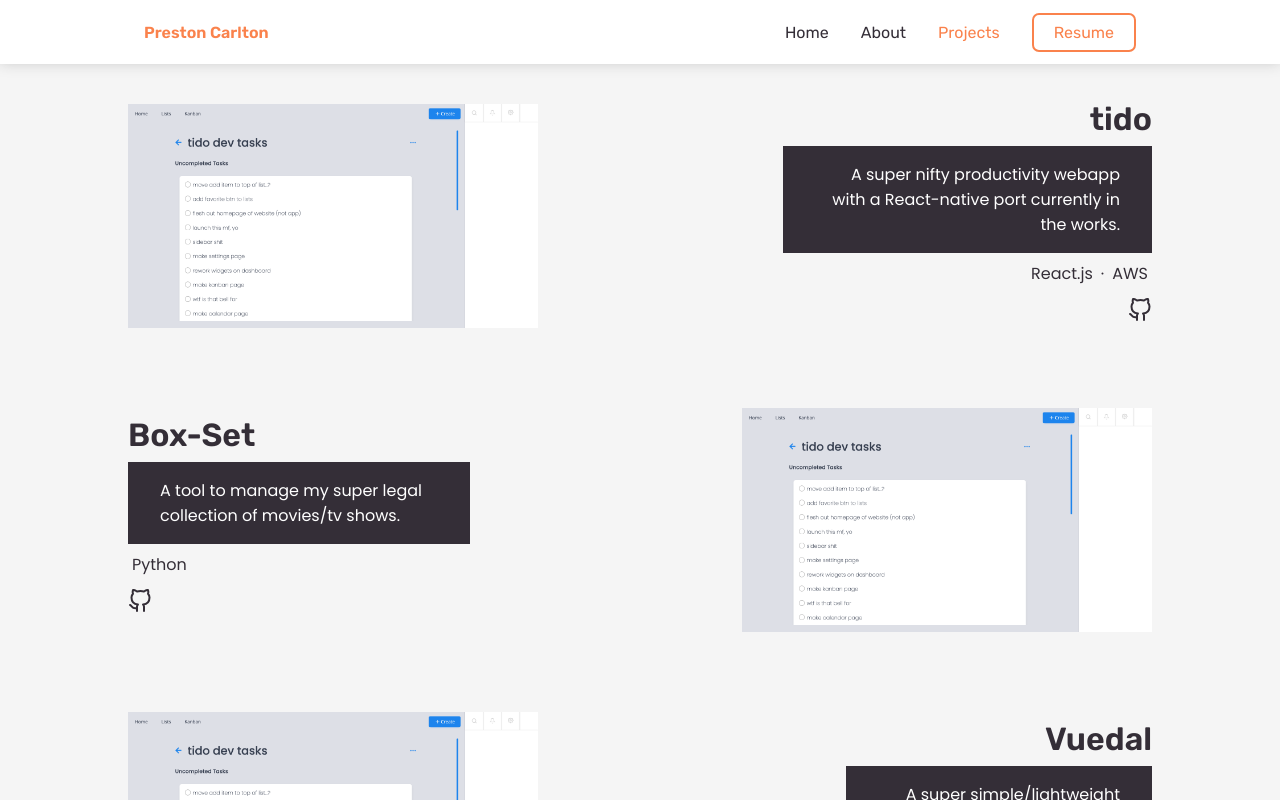
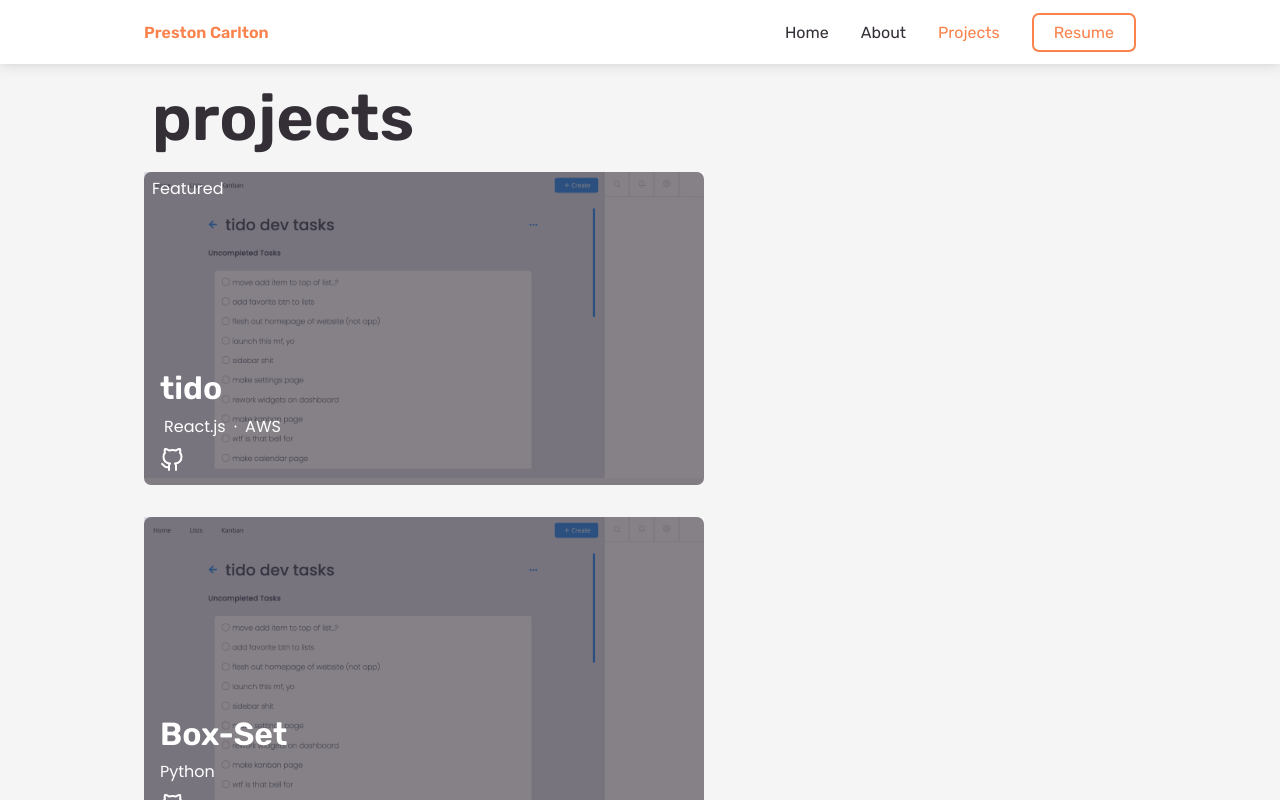
Before and after one commit to prescarlton/portfolio-old, a React (Create React App) app: page /projects in a window 1280 px wide. Shown: the top 800 px of the page. Built offline with nearby package versions, Linux system fonts and the light colour scheme.

Commit message:
little bit of work on projects page

```diff
--- a/src/components/atoms/ProjectCard.js
+++ b/src/components/atoms/ProjectCard.js
@@ -4,10 +4,11 @@ import { Link } from 'react-router-dom';
 const ProjectCard = (props) => {
     return (
         <div className='projectCard'>
-            <img className='projectCard__thumb' src={require(`./../../img/${props.id}_screenshot.png`).default} />
+            <div className='projectCard__thumbWrapper'>
+                <img className='projectCard__thumb' src={require(`./../../img/${props.id}_screenshot.png`).default} />
+            </div>
             <div className='projectCard__content'>
                 <h1>{props.name}</h1>
-                <p>{props.description}</p>
                 <ul>
                     {props.tags.map(tag => {
                         return (
@@ -21,6 +22,9 @@ const ProjectCard = (props) => {
                 <a target='_blank' href={`https://www.github.com/${props.links.github}`}>
                     <FiGithub className='projectCard__icon' />
                 </a>
+                {props.featured && (
+                    <div className='projectCard__featuredBanner'>Featured</div>
+                )}
             </div>
         </div>
     )
--- a/src/components/pages/Projects.js
+++ b/src/components/pages/Projects.js
@@ -1,4 +1,5 @@
 import React from 'react';
+import { NavLink } from 'react-router-dom';
 import ProjectCard from '../atoms/ProjectCard';
 
 const projectList = [
@@ -12,7 +13,8 @@ const projectList = [
         ],
         links: {
             github: 'prescarlton/tido'
-        }
+        },
+        featured: true
     },
     {
         name: 'Box-Set',
@@ -54,13 +56,15 @@ const projectList = [
 const Projects = () => {
     return (
         <div className='projects'>
+        <h1 className='page-title'>projects</h1>
             <div className='projectList'>
                 {
                     projectList.map(project => (
-                        <ProjectCard {...project} key={project.id}/>
+                        <ProjectCard {...project} key={project.id} />
                     ))
                 }
             </div>
+            <NavLink className='button--text highlight' to='/'>Go Home</NavLink>
         </div>
     )
 }
--- a/src/router/appRouter.js
+++ b/src/router/appRouter.js
@@ -4,7 +4,8 @@ import {
     BrowserRouter as Router,
     Switch,
     Route,
-    Link
+    Link,
+    NavLink
 } from "react-router-dom";
 import MobileNavBar from '../components/molecules/MobileNavBar';
 import NavBar from '../components/molecules/NavBar';
--- a/src/styles/base/_base.scss
+++ b/src/styles/base/_base.scss
@@ -45,15 +45,27 @@ h6 {
     font-family: $body-font;
 }
 
+.page-title {
+    font-size: 4rem;
+    text-align: left;
+    margin:.5rem 0;
+}
+
 .button {
     outline: none;
     border-radius: 7px;
     padding: .5rem 1.25rem;
     transition: .2s all;
     display: inline-block;
+
     &:hover {
         cursor: pointer;
     }
+}
+
+.button--text {
+    @extend .button;
+    text-decoration: underline;
 }
 
 .button--outline {
@@ -90,9 +102,13 @@ h6 {
     height: 100%;
     margin: 0 1.5rem;
 }
+
 @media screen and (min-width: 1224px) {
     .page {
         // width:80%;
         margin: 0 8rem;
     }
+    .page-title {
+
+    }
 }
--- a/src/styles/components/_navbar.scss
+++ b/src/styles/components/_navbar.scss
@@ -60,6 +60,7 @@
     right: 0;
     background-color: white;
     overflow: hidden;
+    z-index: 10;
 }
 
 .navbar__drawer-enter {
--- a/src/styles/components/_projectcard.scss
+++ b/src/styles/components/_projectcard.scss
@@ -1,47 +1,51 @@
-.projectCard {
-    background: none;
-    height: 15rem;
-    margin-bottom: 4rem;
-    // padding: .25rem;
-    display: flex;
-    justify-content: space-between;
-    align-items: center;
-    &__content {
-        display: flex;
-        flex-direction: column;
-        * {
-            margin: .25rem 0;
-        }
-        ul {
-            list-style: none;
-            display: flex;
-            li {
-                margin: 0 .25rem;
-            }
-        }
-        p {
-            background-color: $black;
-            padding: 1rem 2rem;
-            width: 60%;
-            color: white;
-        }
-    }
-    &:nth-of-type(odd){
-        .projectCard__content{
-            text-align: right;
-            align-items: flex-end;
-        }
-    }
-    &:nth-of-type(even){
-        flex-direction: row-reverse;
-    }
+// .projectCard {
+//     background: none;
+//     height: 15rem;
+//     margin-bottom: 4rem;
+//     display: flex;
+//     justify-content: space-between;
+//     align-items: center;
+//     &__content {
+//         display: flex;
+//         flex-direction: column;
+//         * {
+//             margin: .25rem 0;
+//         }
+//         ul {
+//             list-style: none;
+//             display: flex;
+//             li {
+//                 margin: 0 .25rem;
+//             }
+//         }
+//         p {
+//             background-color: $black;
+//             padding: 1rem 2rem;
+//             width: 60%;
+//             color: white;
+//         }
+//     }
+//     &:nth-of-type(odd){
+//         .projectCard__content{
+//             text-align: right;
+//             align-items: flex-end;
+//         }
+//     }
+//     &:nth-of-type(even){
+//         flex-direction: row-reverse;
+//     }
 
-    &__icon {
-        width: 1.5rem;
-        height: 1.5rem;
-    }
+//     &__icon {
+//         width: 1.5rem;
+//         height: 1.5rem;
+//     }
 
-    &__thumb {
-        width: 40%;
-    }
-}
+//     &__thumb {
+//         width: 40%;
+//     }
+// }
+
+
+// @media screen and (min-width: 1224px) {
+
+// }
--- a/src/styles/components/_projects.scss
+++ b/src/styles/components/_projects.scss
@@ -1,12 +1,132 @@
 .projects {
     @extend .page;
-    padding-top:6rem;
+    height: unset;
+    padding-bottom: 1.5rem;
+    text-align: center;
 }
 
-.projectList {
-    height:calc(90vh);
-    // display: flex;
+.projectCard {
+    background: none;
+    margin: 1.5rem 0;
+    display: flex;
     flex-direction: column;
-    justify-content: space-evenly;
-    align-items: center;
+    align-items: flex-start;
+    position: relative;
+
+    &__content {
+        position: absolute;
+        height: 100%;
+        width: 100%;
+        color: white;
+        padding: 0 1rem;
+        display: flex;
+        flex-direction: column;
+        justify-content: center;
+
+        * {
+            margin: .2rem 0;
+        }
+
+        ul {
+            list-style: none;
+            display: flex;
+
+            li {
+                margin: 0 .25rem;
+            }
+        }
+
+        .projectCard__featuredBanner {
+            position: absolute;
+            top: 0;
+            left: 0;
+            margin: 0;
+            // background:black;
+            border-top-left-radius: 7px;
+            border-bottom-right-radius: 7px;
+            padding: .25rem .5rem;
+
+        }
+    }
+
+    &__icon {
+        width: 1.5rem;
+        height: 1.5rem;
+    }
+
+    &__thumb {
+        width: 100%;
+    }
+
+    &__thumbWrapper {
+        position: relative;
+
+        &:before {
+            content: "";
+            display: block;
+            position: absolute;
+            top: 0;
+            bottom: 0;
+            left: 0;
+            right: 0;
+            background: rgba($color: $black, $alpha: .6);
+            transition: background .3s linear;
+            border-radius: 7px;
+        }
+    }
+
+    &:nth-of-type(odd) {
+        .projectCard__content {
+            text-align: right;
+            align-items: flex-end;
+
+            li:last-of-type {
+                margin-right: 0;
+            }
+        }
+
+    }
+
+    &:nth-of-type(even) {
+        text-align: left;
+
+        li:first-of-type {
+            margin-left: 0;
+        }
+    }
 }
+
+@media screen and (min-width: 1224px) {
+    .page-title {
+        margin: 1rem 1.5rem 0rem;
+    }
+
+    .projectList {
+        display: flex;
+        // justify-content: space-between;
+        flex-wrap: wrap;
+    }
+
+    .projectCard {
+        width: 35rem;
+        margin: 1rem;
+
+        &__content {
+            justify-content: flex-end;
+            text-align: left;
+            align-items: flex-start;
+        }
+
+        &:nth-of-type(odd) {
+            .projectCard__content {
+                text-align: left;
+                align-items: flex-start;
+
+                li:last-of-type {
+                    margin-right: 0;
+                }
+            }
+
+        }
+    }
+}
```
Also changed, not shown: src/components/atoms/LanderOld.js (added, +17 -0 lines).
